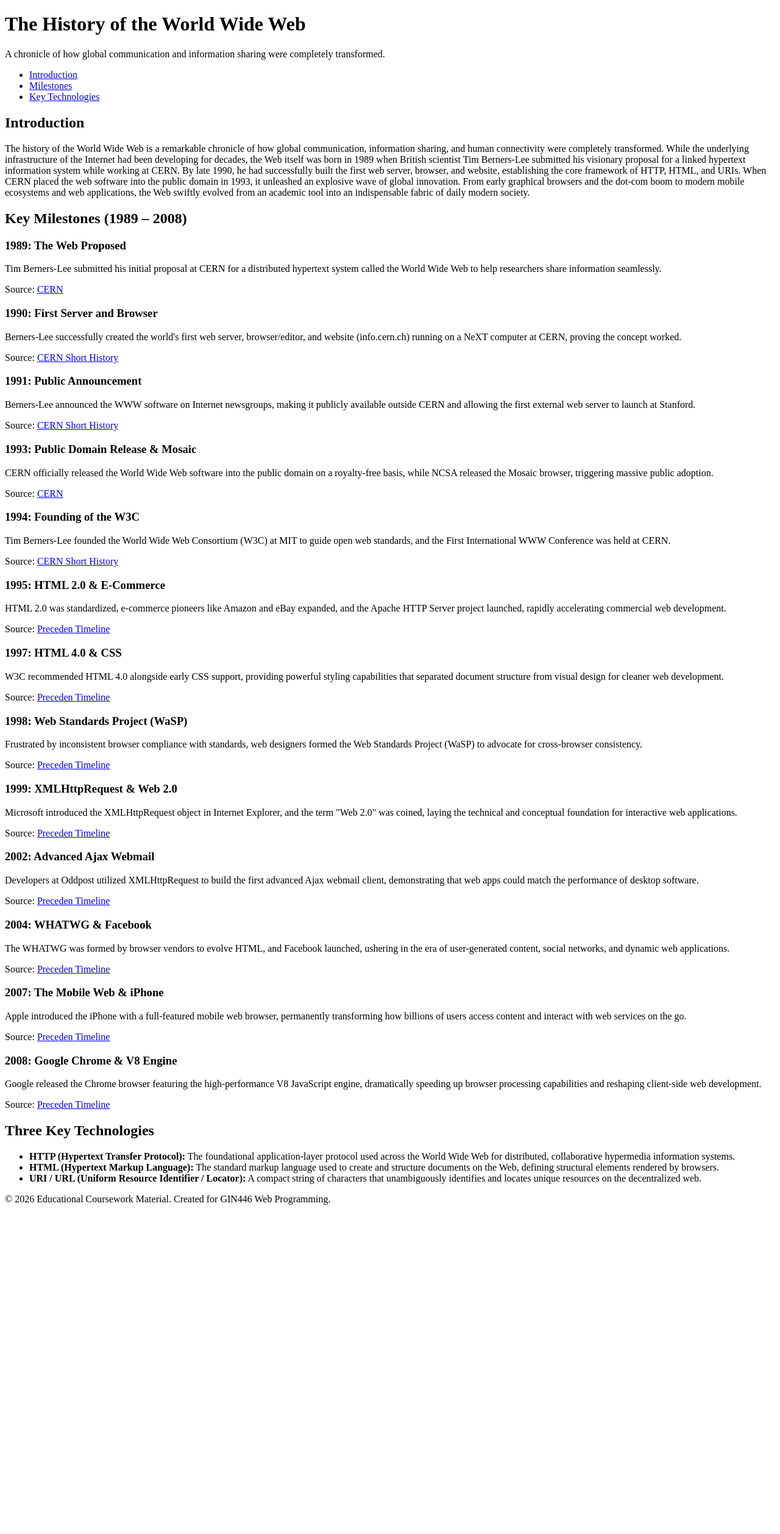
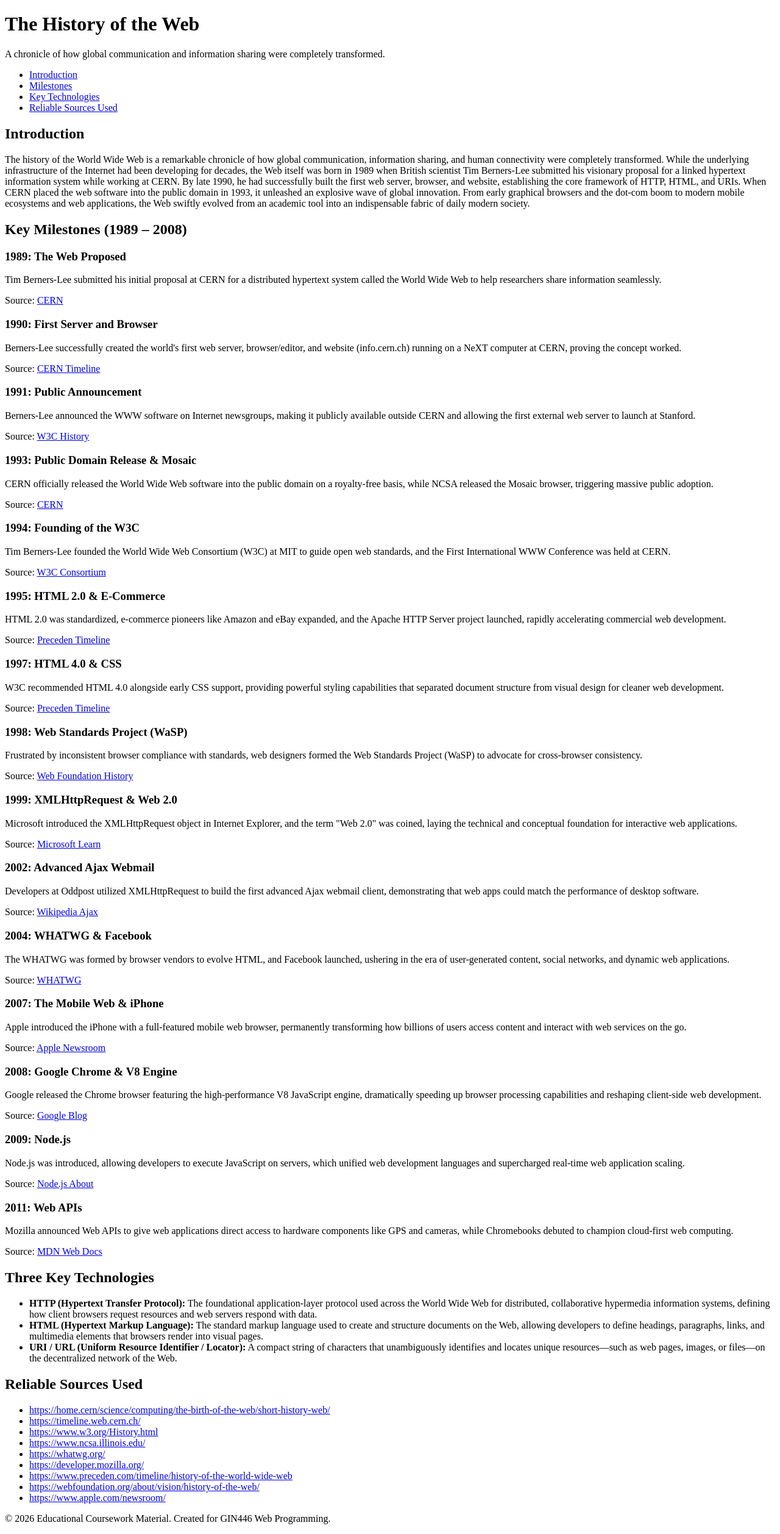
Before and after one commit to Charbel-Chkeir/web-programming-site, a Flask app: page /web-history in a window 1280 px wide. Shown: the whole page at 61% size. Before the commit the page ends 1976 px from the top, so only its background shows below. Run offline with Flask 3, Linux system fonts and the light colour scheme.

Commit message:
Part 2: hand-written history pages

```diff
--- a/templates/internet-history.html
+++ b/templates/internet-history.html
@@ -8,7 +8,7 @@
 <body>
 
     <header>
-        <h1>The History of the Internet</h1>
+        <h1>History of the Internet</h1>
         <p>A comprehensive journey from Cold War research to global connectivity.</p>
     </header>
 
--- a/templates/web-history.html
+++ b/templates/web-history.html
@@ -3,12 +3,12 @@
 <head>
     <meta charset="UTF-8">
     <meta name="viewport" content="width=device-width, initial-scale=1.0">
-    <title>History of the World Wide Web - Timeline</title>
+    <title>History of the Web - Timeline</title>
 </head>
 <body>
 
     <header>
-        <h1>The History of the World Wide Web</h1>
+        <h1>The History of the Web</h1>
         <p>A chronicle of how global communication and information sharing were completely transformed.</p>
     </header>
 
@@ -17,6 +17,7 @@
             <li><a href="#intro">Introduction</a></li>
             <li><a href="#timeline">Milestones</a></li>
             <li><a href="#technologies">Key Technologies</a></li>
+            <li><a href="#sources">Reliable Sources Used</a></li>
         </ul>
     </nav>
 
@@ -38,13 +39,13 @@
             <article>
                 <h3>1990: First Server and Browser</h3>
                 <p>Berners-Lee successfully created the world's first web server, browser/editor, and website (info.cern.ch) running on a NeXT computer at CERN, proving the concept worked.</p>
-                <p>Source: <a href="https://home.cern/science/computing/the-birth-of-the-web/short-history-web/" target="_blank">CERN Short History</a></p>
+                <p>Source: <a href="https://timeline.web.cern.ch/" target="_blank">CERN Timeline</a></p>
             </article>
 
             <article>
                 <h3>1991: Public Announcement</h3>
                 <p>Berners-Lee announced the WWW software on Internet newsgroups, making it publicly available outside CERN and allowing the first external web server to launch at Stanford.</p>
-                <p>Source: <a href="https://home.cern/science/computing/the-birth-of-the-web/short-history-web/" target="_blank">CERN Short History</a></p>
+                <p>Source: <a href="https://www.w3.org/History/1991-world-wide-web.html" target="_blank">W3C History</a></p>
             </article>
 
             <article>
@@ -56,7 +57,7 @@
             <article>
                 <h3>1994: Founding of the W3C</h3>
                 <p>Tim Berners-Lee founded the World Wide Web Consortium (W3C) at MIT to guide open web standards, and the First International WWW Conference was held at CERN.</p>
-                <p>Source: <a href="https://home.cern/science/computing/the-birth-of-the-web/short-history-web/" target="_blank">CERN Short History</a></p>
+                <p>Source: <a href="https://www.w3.org/Consortium/" target="_blank">W3C Consortium</a></p>
             </article>
 
             <article>
@@ -74,46 +75,73 @@
             <article>
                 <h3>1998: Web Standards Project (WaSP)</h3>
                 <p>Frustrated by inconsistent browser compliance with standards, web designers formed the Web Standards Project (WaSP) to advocate for cross-browser consistency.</p>
-                <p>Source: <a href="https://www.preceden.com/timeline/history-of-the-world-wide-web" target="_blank">Preceden Timeline</a></p>
+                <p>Source: <a href="https://webfoundation.org/about/vision/history-of-the-web/" target="_blank">Web Foundation History</a></p>
             </article>
 
             <article>
                 <h3>1999: XMLHttpRequest & Web 2.0</h3>
                 <p>Microsoft introduced the XMLHttpRequest object in Internet Explorer, and the term "Web 2.0" was coined, laying the technical and conceptual foundation for interactive web applications.</p>
-                <p>Source: <a href="https://www.preceden.com/timeline/history-of-the-world-wide-web" target="_blank">Preceden Timeline</a></p>
+                <p>Source: <a href="https://learn.microsoft.com/en-us/previous-versions/windows/internet-explorer/ie-developer/platform-apis/ms537505(v=vs.85)" target="_blank">Microsoft Learn</a></p>
             </article>
 
             <article>
                 <h3>2002: Advanced Ajax Webmail</h3>
                 <p>Developers at Oddpost utilized XMLHttpRequest to build the first advanced Ajax webmail client, demonstrating that web apps could match the performance of desktop software.</p>
-                <p>Source: <a href="https://www.preceden.com/timeline/history-of-the-world-wide-web" target="_blank">Preceden Timeline</a></p>
+                <p>Source: <a href="https://en.wikipedia.org/wiki/Ajax_(programming)" target="_blank">Wikipedia Ajax</a></p>
             </article>
 
             <article>
                 <h3>2004: WHATWG & Facebook</h3>
                 <p>The WHATWG was formed by browser vendors to evolve HTML, and Facebook launched, ushering in the era of user-generated content, social networks, and dynamic web applications.</p>
-                <p>Source: <a href="https://www.preceden.com/timeline/history-of-the-world-wide-web" target="_blank">Preceden Timeline</a></p>
+                <p>Source: <a href="https://whatwg.org/" target="_blank">WHATWG</a></p>
             </article>
 
             <article>
                 <h3>2007: The Mobile Web & iPhone</h3>
                 <p>Apple introduced the iPhone with a full-featured mobile web browser, permanently transforming how billions of users access content and interact with web services on the go.</p>
-                <p>Source: <a href="https://www.preceden.com/timeline/history-of-the-world-wide-web" target="_blank">Preceden Timeline</a></p>
+                <p>Source: <a href="https://www.apple.com/newsroom/" target="_blank">Apple Newsroom</a></p>
             </article>
 
             <article>
                 <h3>2008: Google Chrome & V8 Engine</h3>
                 <p>Google released the Chrome browser featuring the high-performance V8 JavaScript engine, dramatically speeding up browser processing capabilities and reshaping client-side web development.</p>
-                <p>Source: <a href="https://www.preceden.com/timeline/history-of-the-world-wide-web" target="_blank">Preceden Timeline</a></p>
+                <p>Source: <a href="https://blog.google/inside-google/company-announcements/hello-chrome/" target="_blank">Google Blog</a></p>
+            </article>
+
+            <article>
+                <h3>2009: Node.js</h3>
+                <p>Node.js was introduced, allowing developers to execute JavaScript on servers, which unified web development languages and supercharged real-time web application scaling.</p>
+                <p>Source: <a href="https://nodejs.org/en/about" target="_blank">Node.js About</a></p>
+            </article>
+
+            <article>
+                <h3>2011: Web APIs</h3>
+                <p>Mozilla announced Web APIs to give web applications direct access to hardware components like GPS and cameras, while Chromebooks debuted to champion cloud-first web computing.</p>
+                <p>Source: <a href="https://developer.mozilla.org/" target="_blank">MDN Web Docs</a></p>
             </article>
         </section>
 
         <section id="technologies">
             <h2>Three Key Technologies</h2>
             <ul>
-                <li><strong>HTTP (Hypertext Transfer Protocol):</strong> The foundational application-layer protocol used across the World Wide Web for distributed, collaborative hypermedia information systems.</li>
-                <li><strong>HTML (Hypertext Markup Language):</strong> The standard markup language used to create and structure documents on the Web, defining structural elements rendered by browsers.</li>
-                <li><strong>URI / URL (Uniform Resource Identifier / Locator):</strong> A compact string of characters that unambiguously identifies and locates unique resources on the decentralized web.</li>
+                <li><strong>HTTP (Hypertext Transfer Protocol):</strong> The foundational application-layer protocol used across the World Wide Web for distributed, collaborative hypermedia information systems, defining how client browsers request resources and web servers respond with data.</li>
+                <li><strong>HTML (Hypertext Markup Language):</strong> The standard markup language used to create and structure documents on the Web, allowing developers to define headings, paragraphs, links, and multimedia elements that browsers render into visual pages.</li>
+                <li><strong>URI / URL (Uniform Resource Identifier / Locator):</strong> A compact string of characters that unambiguously identifies and locates unique resources—such as web pages, images, or files—on the decentralized network of the Web.</li>
+            </ul>
+        </section>
+
+        <section id="sources">
+            <h2>Reliable Sources Used</h2>
+            <ul>
+                <li><a href="https://home.cern/science/computing/the-birth-of-the-web/short-history-web/" target="_blank">https://home.cern/science/computing/the-birth-of-the-web/short-history-web/</a></li>
+                <li><a href="https://timeline.web.cern.ch/" target="_blank">https://timeline.web.cern.ch/</a></li>
+                <li><a href="https://www.w3.org/History.html" target="_blank">https://www.w3.org/History.html</a></li>
+                <li><a href="https://www.ncsa.illinois.edu/" target="_blank">https://www.ncsa.illinois.edu/</a></li>
+                <li><a href="https://whatwg.org/" target="_blank">https://whatwg.org/</a></li>
+                <li><a href="https://developer.mozilla.org/" target="_blank">https://developer.mozilla.org/</a></li>
+                <li><a href="https://www.preceden.com/timeline/history-of-the-world-wide-web" target="_blank">https://www.preceden.com/timeline/history-of-the-world-wide-web</a></li>
+                <li><a href="https://webfoundation.org/about/vision/history-of-the-web/" target="_blank">https://webfoundation.org/about/vision/history-of-the-web/</a></li>
+                <li><a href="https://www.apple.com/newsroom/" target="_blank">https://www.apple.com/newsroom/</a></li>
             </ul>
         </section>
     </main>
```
